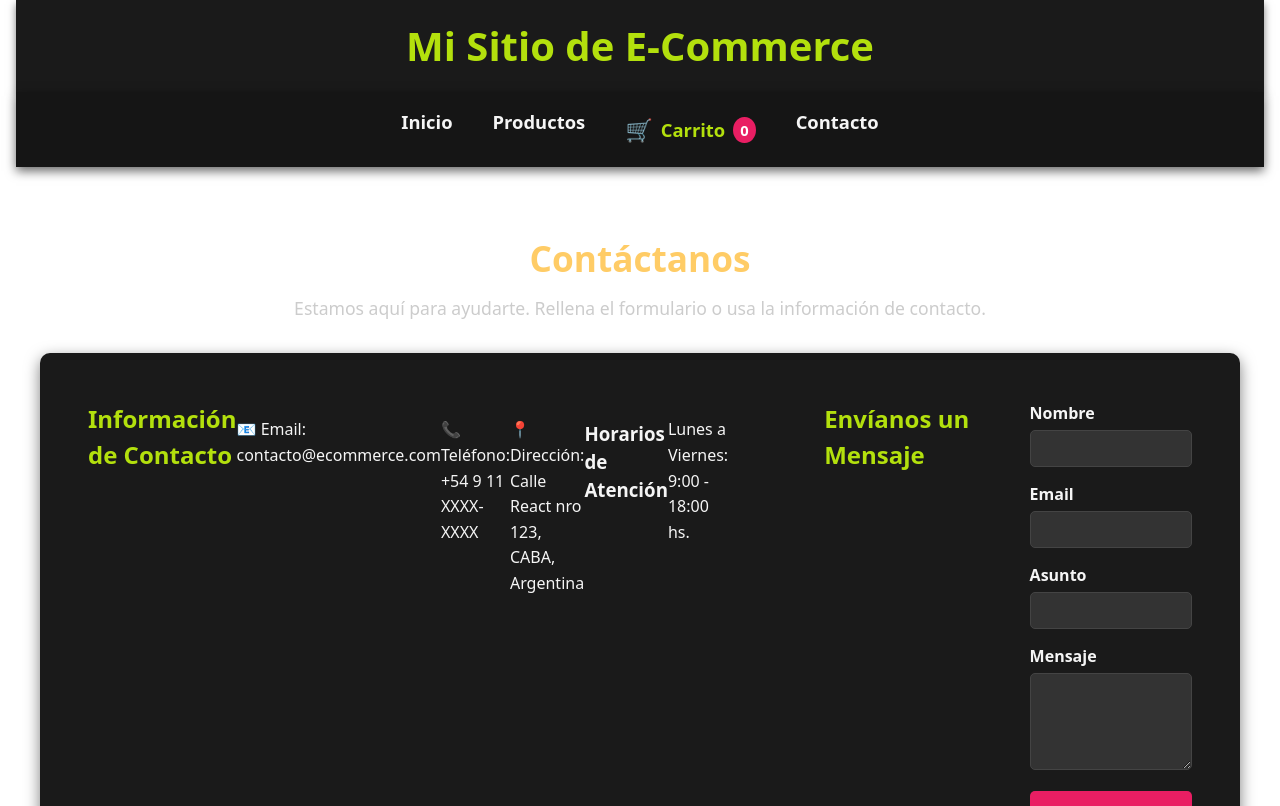
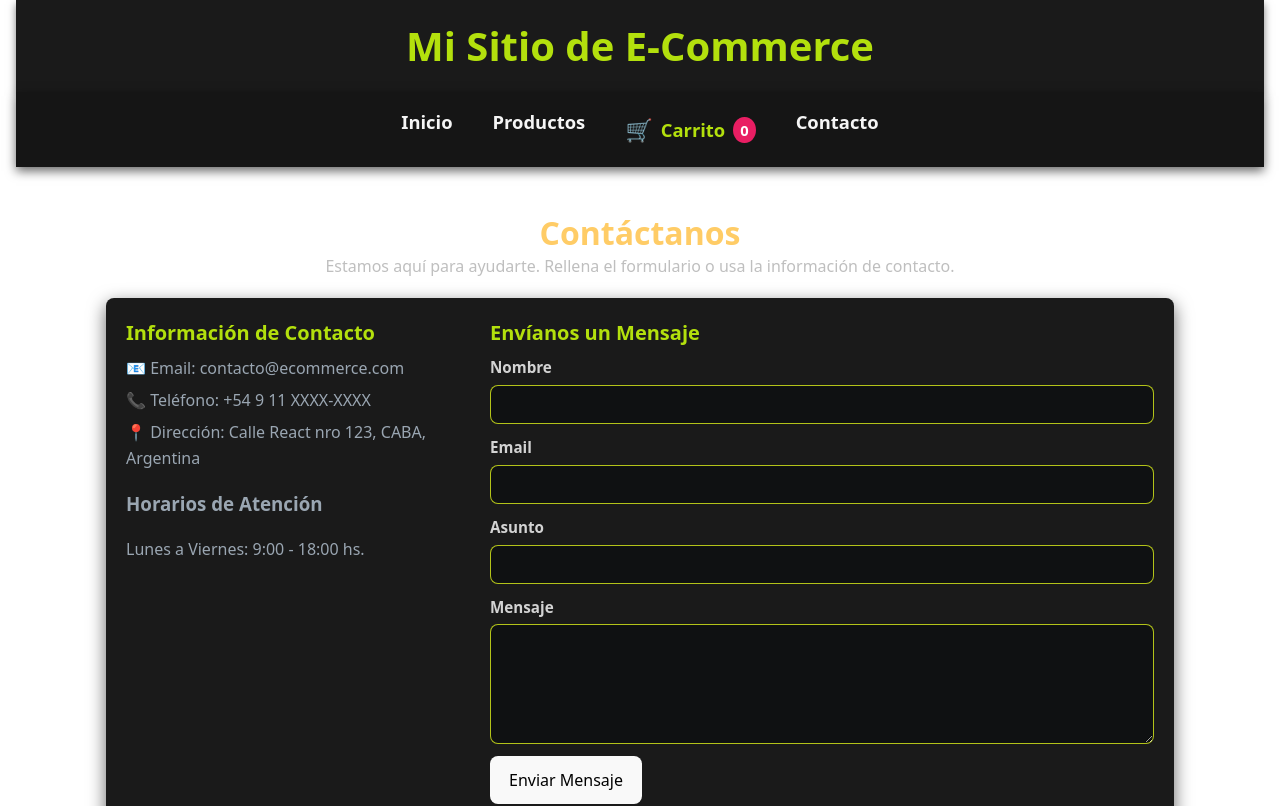
Before and after one commit to arielxct/EntregaReact, a React (Vite) app: page /contacto in a window 1280 px wide. Shown: the top 806 px of the page. Built offline with nearby package versions, Linux system fonts and the light colour scheme.

Commit message:
Corrijo Css de formularios

```diff
--- a/src/components/Contactos/Contactos.css
+++ b/src/components/Contactos/Contactos.css
@@ -1,124 +1,129 @@
-/* --- Estilos del Contenedor Principal --- */
-.contact-page-container {
-    max-width: 1200px;
+:root{
+  --bg-card: #111316;
+  --panel: #1a1a1a;
+  --accent: #ffcc66;
+  --accent-2: #b3e00d;
+  --muted: #cfcfcf;
+  --input-bg: #0f1112;
+  --danger: #e25b5b;
+  --radius: 10px;
+}
+
+/* Contenedor principal */
+.contact-page-container{
+  max-width: 1100px;
   margin: 2rem auto;
   padding: 1rem;
-    color: #f5f5f5; /* Color de texto base */
+  color: var(--muted);
+  box-sizing: border-box;
+  text-align: left; /* por defecto, alinear a la izquierda */
 }
 
-.contact-title {
-    color: #ffcc66; /* Color de acento para el título principal */
+/* Titulos (mantener título principal centrado opcionalmente) */
+.contact-title{
+  color: var(--accent);
   text-align: center;
-    margin-bottom: 0.5rem;
-    font-size: 2.2rem;
+  margin: 0 0 0.25rem 0;
+  font-size: 2rem;
+  line-height: 1.1;
 }
 
-.contact-subtitle {
+.contact-subtitle{
   text-align: center;
-    margin-bottom: 2rem;
-    font-size: 1.1rem;
-    color: #ccc;
+  margin: 0 0 1.25rem 0;
+  font-size: 1rem;
+  color: #bfbfbf;
 }
 
-/* --- Contenido (Info y Formulario) con GRID para escritorio --- */
-.contact-content {
+/* Panel con grid (info + formulario) */
+.contact-content{
   display: grid;
-    /* En escritorio, 1 columna pequeña para info y 2 para el formulario */
   grid-template-columns: 1fr 2fr;
-    gap: 3rem;
-    padding: 1.5rem;
-    background-color: #1a1a1a;
-    border-radius: 10px;
-    box-shadow: 0 5px 15px rgba(0, 0, 0, 0.5);
+  gap: 2rem;
+  padding: 1.25rem;
+  background: var(--panel);
+  border-radius: var(--radius);
+  box-shadow: 0 6px 18px rgba(0,0,0,0.6);
+  align-items: start; /* alinear las columnas en la parte superior */
 }
 
-/* --- Estilos de la Sección de Información --- */
-.contact-info h2, .contact-form-section h2 {
-    color: #b3e00d; /* Color de acento para subtítulos */
-    margin-top: 0;
-    font-size: 1.5rem;
+/* Subtítulos internos */
+.contact-info h2,
+.contact-form-section h2{
+  color: var(--accent-2);
+  margin: 0 0 0.5rem 0;
+  font-size: 1.25rem;
+  text-align: left; /* asegurar que los subtítulos estén a la izquierda */
 }
 
-.contact-info p {
-    margin-bottom: 0.8rem;
-    line-height: 1.6;
+/* Alinear contenido de ambas columnas a la izquierda */
+.contact-info,
+.contact-form-section {
+  text-align: left;
 }
 
-/* --- Estilos del Formulario --- */
-.contact-form {
+/* Información de contacto */
+.contact-info p{
+  margin: 0.4rem 0;
+  line-height: 1.6;
+  color: var(--muted);
+  text-align: left;
+}
+
+/* Formulario: layout y campos */
+.contact-form{
   display: flex;
   flex-direction: column;
-    gap: 15px;
+  gap: 12px;
+  align-items: flex-start; /* alinear campos y botón a la izquierda */
+  width: 100%;
 }
 
-.form-group label {
-    display: block;
-    margin-bottom: 5px;
-    font-weight: 600;
+/* Grupo de campo */
+.form-group{
+  display: flex;
+  flex-direction: column;
+  gap: 6px;
+  width: 100%;
 }
 
+/* Labels */
+.form-group label{
+  font-weight: 600;
+  color: #d3d3d3;
+  font-size: 0.95rem;
+}
+
+/* Inputs / textarea */
 .form-group input[type="text"],
 .form-group input[type="email"],
-.form-group textarea {
+.form-group textarea{
   width: 100%;
-    padding: 10px;
-    border: 1px solid #444;
-    border-radius: 5px;
-    background-color: #333;
-    color: #f5f5f5;
-    box-sizing: border-box; /* Incluir padding en el ancho */
+  padding: 10px 12px;
+  border-radius: 8px;
+  background: var(--input-bg);
+  border: 1px solid rgba(216, 236, 28, 0.815);
+  color: #fff;
+  box-sizing: border-box;
+  font-size: 0.95rem;
 }
 
-.form-group textarea {
-    resize: vertical; /* Permitir solo redimensionamiento vertical */
+/* textarea específico */
+.form-group textarea{
+  min-height: 120px;
+  resize: vertical;
 }
 
-.submit-button {
-    background-color: #e91e63; /* Color llamativo para el botón */
-    color: #fff;
-    border: none;
-    padding: 12px 20px;
-    border-radius: 5px;
-    cursor: pointer;
-    font-size: 1.1rem;
-    font-weight: bold;
-    transition: background-color 0.3s ease;
+/* Focus accesible */
+.form-group input:focus,
+.form-group textarea:focus{
+  outline: none;
+  border-color: var(--accent);
+  box-shadow: 0 0 0 6px rgba(255,204,102,0.06);
 }
 
-.submit-button:hover {
-    background-color: #c2185b;
-}
-
-.success-message {
-    background-color: #38761d;
-    color: #fff;
-    padding: 10px;
-    border-radius: 5px;
-    text-align: center;
-    font-weight: bold;
-    margin-bottom: 1rem;
-}
-
-/* --- Responsividad para Móviles (Max 768px) --- */
-@media (max-width: 768px) {
-    .contact-page-container {
-        padding: 0.5rem;
-    }
-
-    .contact-content {
-        /* Volver a una sola columna (apilado) */
-        grid-template-columns: 1fr;
-        gap: 2rem;
-        padding: 1rem;
-    }
-
-    /* Mejorar el espaciado y tamaño en móvil */
-    .contact-title {
-        font-size: 1.8rem;
-    }
-
-    .contact-subtitle {
-        font-size: 1em;
-        margin-bottom: 1.5rem;
-    }
-}
+/* Botón de envío */
+.submit-button{
+  display: inline-block;
+  padding: 12px 18px;
+  background:
--- a/src/components/Contactos/Contactos.jsx
+++ b/src/components/Contactos/Contactos.jsx
@@ -1,5 +1,9 @@
 import React, { useState } from 'react';
+// import './Contactos.css';//
+
+// ...existing code...
 import './Contactos.css';
+// ...existing code...
 
 export const Contactos = () => {
     // Estado para manejar los datos del formulario
--- a/src/components/adminComponents/ProductFormContainer/ProductFormContainer.css
+++ b/src/components/adminComponents/ProductFormContainer/ProductFormContainer.css
@@ -7,12 +7,13 @@
   --radius: 8px;
 }
 
-/* Contenedor */
+/* Contenedor
 section {
   display: flex;
   justify-content: center;
   padding: 1.5rem;
 }
+*/
 
 /* Formulario */
 .product-form {
@@ -56,7 +57,7 @@ section {
 .product-form input[type="file"],
 .product-form textarea {
   background: #0b1220;
-  border: 1px solid rgba(255,255,255,0.06);
+  border: 1px solid rgba(219, 221, 209, 0.06);
   color: #fff;
   padding: 0.55rem 0.6rem;
   border-radius: 6px;
@@ -65,6 +66,24 @@ section {
   transition: border-color .15s ease, box-shadow .15s ease;
   box-sizing: border-box;
 }
+.product-form input[type="text"], .product-form input[type="number"], .product-form input[type="file"], .product-form textarea {
+    background: #0b1220;
+    border: 1px solid #b3e00d;
+    color: #fff;
+    padding: 0.55rem 0.6rem;
+    border-radius: 6px;
+    outline: none;
+    font-size: 0.95rem;
+    transition: border-color .15s
+ease, box-shadow .15s
+ease;
+    box-sizing: border-box;
+}
+
+
+
+
+
 
 /* Forzar file input visual coherente */
 .product-form input[type="file"] {
```
Lines whose indentation alone changed are shown as unchanged.
